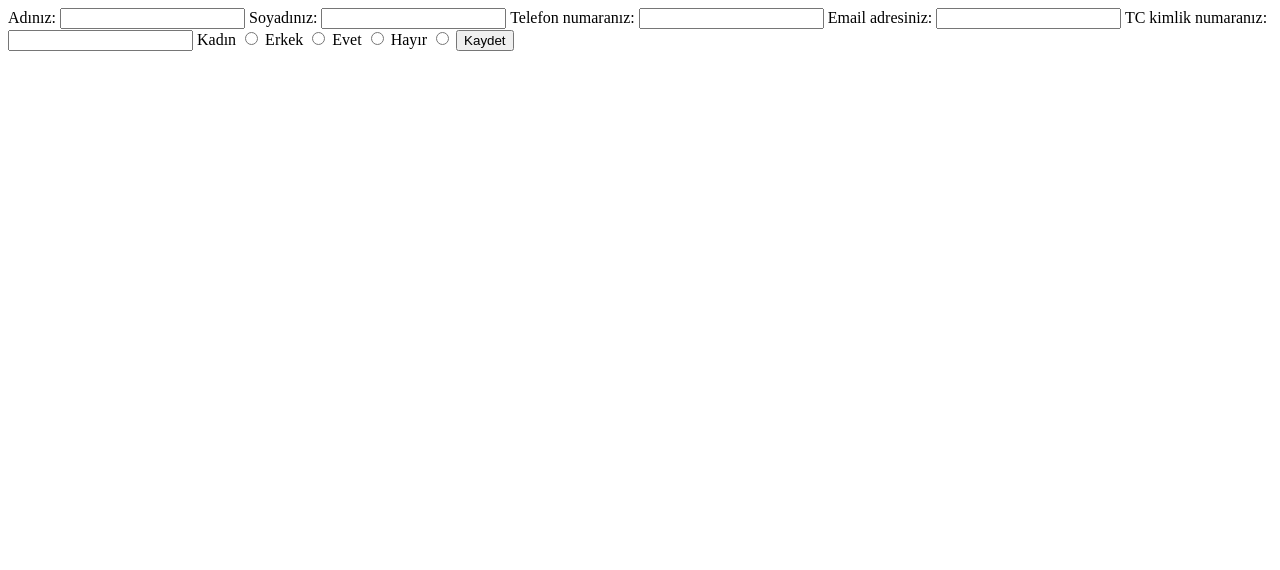
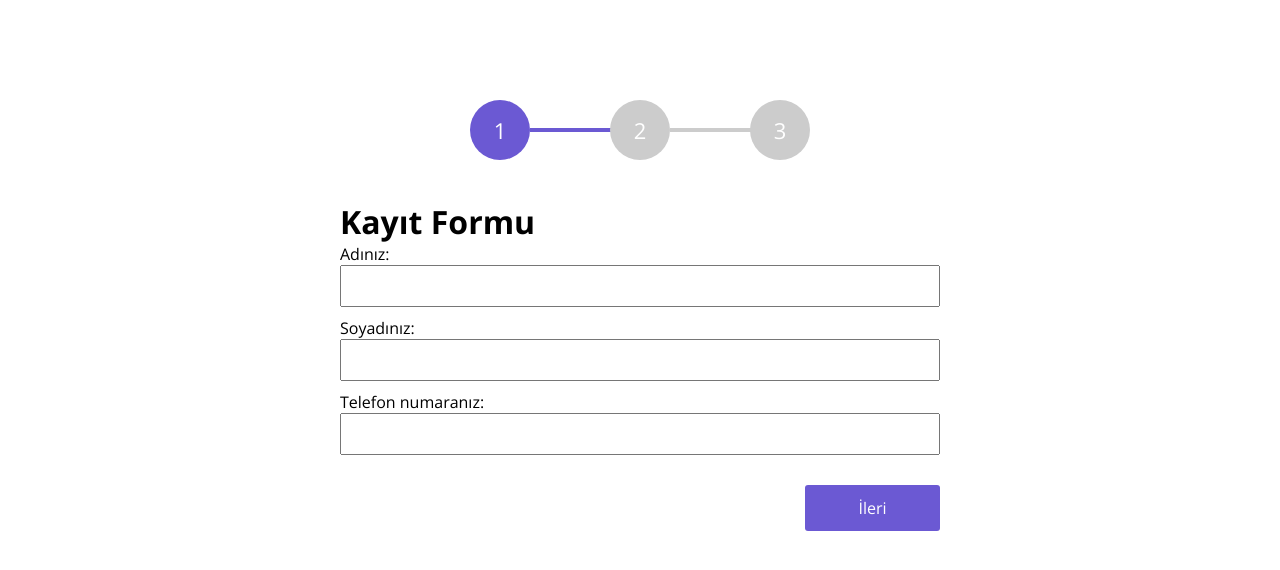
Before and after one commit to acunmedyaakademi/acunmedya-Registry, a plain HTML site: page index.html in a window 1280 px wide. Drawn offline with nearby package versions, Linux system fonts and the light colour scheme.

Commit message:
Gerekli fonksiyonlar yazıldı ve regexler ile bazı inputlar kontrol edildi. Step step sorular getirildi.

```diff
--- a/assets/JSON/data.json
+++ b/assets/JSON/data.json
@@ -57,6 +57,18 @@
             "Hayır"
         ],
         "inputName": "job"
+    },
+    {
+        "id":8,
+        "question": "Eğitim Seviyeniz?",
+        "labelFor": "education",
+        "inputType": "radio",
+        "name": "education",
+        "radioChoices": [
+            "Lisans",
+            "Lisansüstü"
+        ],
+        "inputName": "education"
     }
 
 ]
--- a/assets/css/style.css
+++ b/assets/css/style.css
@@ -0,0 +1,107 @@
+@import url('https://fonts.googleapis.com/css2?family=Open+Sans:wght@400;700&display=swap');
+
+*,*::after,*::before{
+    padding: 0;
+    margin: 0;
+    box-sizing: border-box;
+    outline: none;
+	font-family: 'Open Sans', sans-serif;
+}
+
+.container{
+    max-width: 600px;
+    margin: auto;
+    margin-top: 100px;
+}
+
+input::-webkit-outer-spin-button,
+input::-webkit-inner-spin-button {
+  -webkit-appearance: none;
+  margin: 0;
+}
+
+input[type="text"],
+input[type="number"],
+input[type="email"]{
+    padding: 10px 20px;
+}
+
+#register-form{
+    display: flex;
+    flex-direction: column;
+}
+
+.text-div{
+    display: flex;
+    flex-direction: column;
+    margin-bottom: 10px;
+}
+
+.radio-div{
+    margin-block: 15px;
+}
+
+.steps{
+    display: flex;
+    align-items: center;
+    justify-content: center;
+    list-style-type: none;
+    gap: 60px;
+    margin-bottom: 40px;
+}
+
+.step{
+    position: relative;
+    display: inline-block;
+    margin: 0 10px;
+    background-color: #ccc;
+    color: #fff;
+    width: 60px;
+    height: 60px;
+    border-radius: 50%;
+    text-align: center;
+    font-size: 22px;
+    font-weight: 500;
+    line-height: 60px;
+}
+
+.step:last-child::after{
+    width: 0px;
+    border: none;
+}
+
+.step::after{
+    content: "";
+    position: absolute;
+    top: 50%;
+    left: 100%;
+    transform: translateY(-50%);
+    width: 100px;
+    height: 3px;
+    border: 2px solid #ccc;
+}
+
+.step.active::after{
+    border:2px solid #6b59d3;
+}
+
+.step.active{
+    background-color: #6b59d3;
+}
+
+.btn-next{
+    margin-top: 20px;
+    border: 0;
+    padding: 12px 15px;
+    background: #6b59d3;
+    color: #fff;
+    width: 135px;
+    justify-content: center;
+    display: flex;
+    align-items: center;
+    font-size: 16px;
+    border-radius: 3px;
+    transition: 0.5s ease;
+    cursor: pointer;
+    margin-left: auto;
+}
--- a/assets/js/script.js
+++ b/assets/js/script.js
@@ -5,24 +5,29 @@ async function fetchData(){
     const data = await response.json();
     return data;
 }
+let questionCounter = 0;
+let currentStep = 1;
 
 async function showForm(){
     const data = await fetchData();
-    data.forEach(question => {
+    registerForm.innerHTML = "";
+    data.slice(questionCounter,currentStep*3).forEach(question => {
+        console.log(question);
         registerForm.innerHTML +=
         `
             ${getInputType(question)}
         `
     })
+    console.log(questionCounter , currentStep * 3);
     registerForm.innerHTML +=
     `
-        <button class="form-btn">Kaydet</button>
+        <button class="form-btn btn-next">İleri</button>
     `;
 
+    if(document.querySelector(`[data-phoneNumber="phoneNumber"]`)){
         const phoneNumberInput = document.querySelector(`[data-phoneNumber="phoneNumber"]`);
         const formBtn = document.querySelector('.form-btn');
-    console.log(phoneNumberInput);
-    phoneNumberInput.addEventListener('input',(e) => {
+        phoneNumberInput.addEventListener('blur',(e) => {
             if(isValidTurkishPhoneNumber(e.target.value) !== true){
                 formBtn.disabled = true;
             } else{
@@ -30,33 +35,57 @@ async function showForm(){
             }
         })
     }
+}
 
 function getInputType(question){
     if(question.inputType == "text" || question.inputType == "email"){
         return `
+            <div class="text-div">
                 <label for="${question.labelFor}">${question.question}</label>
                 ${question.labelFor == "phoneNumber" ? `<input id="${question.inputName}" data-phoneNumber="phoneNumber" type='number' name="${question.inputName}"/>`  : `<input id="${question.inputName}" type='${question.inputType}' name="${question.inputName}"/>`}
+
+            </div>
             `
     }else if(question.inputType == "radio"){
-        return `${question.radioChoices.map(choice => {
+        return `
+            <div class="radio-div">
+            <h3>${question.question}</h3>
+            ${question.radioChoices.map(choice => {
             return`
+
+                <input id="${choice}" type="radio" name="${question.name}" value="${choice}"/>
                 <label for="${choice}">${choice}</label>
-                <input id="${choice}" type="radio" name="${question.name}" value="${choice}"/>
             `
-        }).join('')}`;
+            }).join('')}</div>`;
     }
+
 }
 
 function isValidTurkishPhoneNumber(phoneNumber) {
-    const regex = /^(0|\+90)(2[0-9]{2}|[1-9]{2})([0-9]{2})(\d{3})(\d{2})$/;
+    var regex = /^(05\d{9})$/;
     return regex.test(phoneNumber);
+}
+
+function isValidTCIdentityNo(tckn){
+    if (!/^\d{11}$/.test(tckn)) return false;
 }
 
 registerForm.addEventListener('submit',(e) => {
     e.preventDefault();
+    if(document.querySelector(`#tc`)){
+        const tcInput = document.querySelector(`#tc`)
+        if(isValidTCIdentityNo(tcInput.value) == false){
+            return
+        }
+    }
     const formData = new FormData(e.target);
     const formObj = Object.fromEntries(formData);
     console.log(formObj)
+    questionCounter += 3;
+    currentStep += 1;
+    const steps = document.querySelectorAll('.step');
+    steps.forEach(step => step.id == currentStep - 1 ? step.classList.add('active') : step.classList.add('empty'));
+    return showForm();
 })
 
 
--- a/index.html
+++ b/index.html
@@ -4,13 +4,22 @@
     <meta charset="UTF-8">
     <meta name="viewport" content="width=device-width, initial-scale=1.0">
     <link rel="stylesheet" href="assets/css/style.css">
-    <script src="assets/js/script.js" defer></script>
+    <script type="module" src="assets/js/script.js" defer></script>
     <title>Acunmedya Akademi Kayıt Formu</title>
 </head>
 <body>
+    <div class="container">
+        <ul class="steps">
+            <li id ="0" class="step active">1</li>
+            <li id="1" class="step">2</li>
+            <li id="2" class="step">3</li>
+        </ul>
 
-    <form id="register-form">
+        <h1>Kayıt Formu</h1>
 
-    </form>
+        <form id="register-form">
+
+        </form>
+    </div>
 </body>
 </html>
```
Lines whose indentation alone changed are shown as unchanged.
